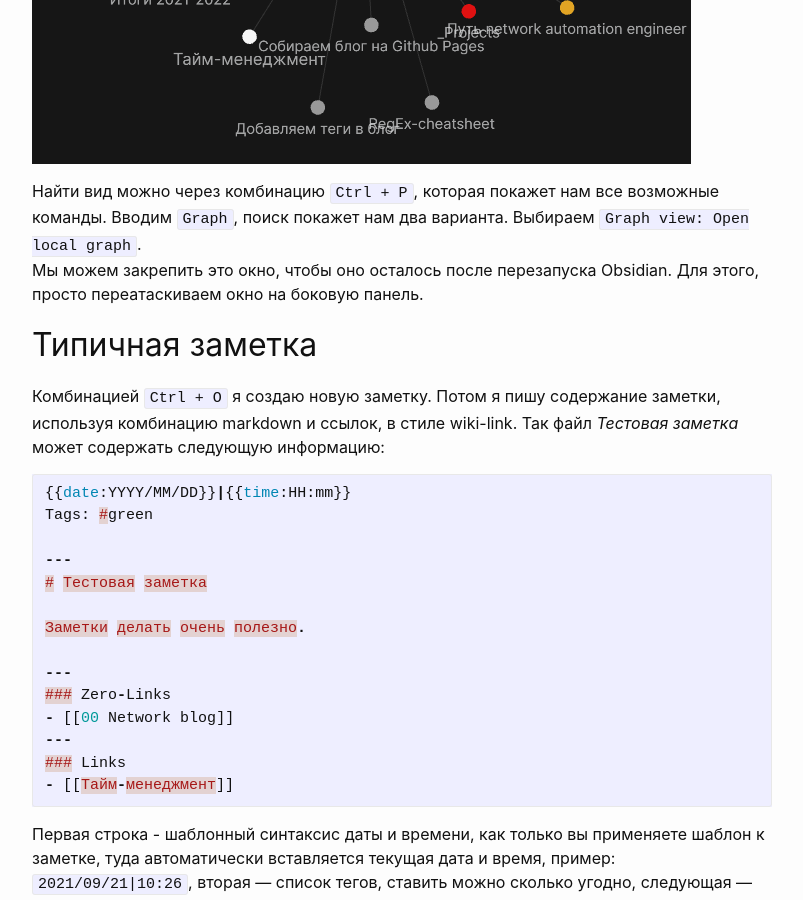
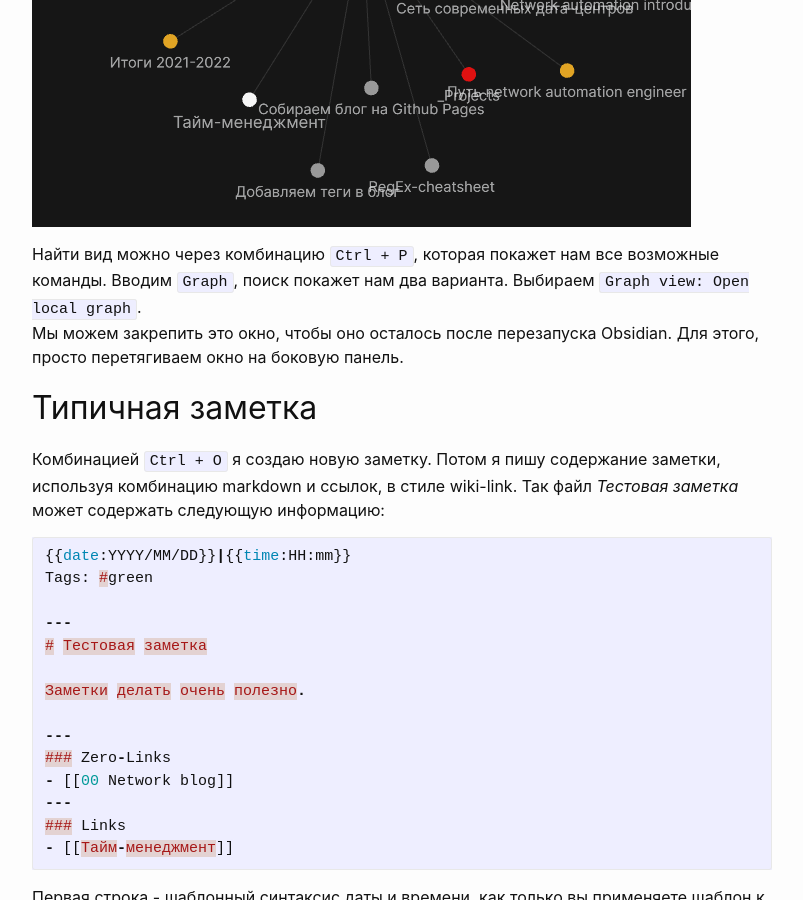
Before and after one commit to woohung/woohung.github.io, a Jekyll site: the page built from _posts/2022-02-01-Тайм-Менеджмент-ч2-Цеттелькастен.md, in a window 1280 px wide and 900 px high, scrolled down 6020 px. Shown: the whole window, without its empty margins (238-1041 px from the left). Built offline with Jekyll 4.4.1, drawn with Linux system fonts in a browser that asks for light colours; some of the changed text lies outside the part shown.

Commit message:
Update 2022-02-01-Тайм-Менеджмент-ч2-Цеттелькастен.md

```diff
--- a/_posts/2022-02-01-Тайм-Менеджмент-ч2-Цеттелькастен.md
+++ b/_posts/2022-02-01-Тайм-Менеджмент-ч2-Цеттелькастен.md
@@ -121,7 +123,7 @@ Obsidian — бимодальный. Это означает, что пока в
 <img src="https://woohung.github.io/assets/images/graph_net_blog.png">
 
 Найти вид можно через комбинацию `Ctrl + P`, которая покажет нам все возможные команды. Вводим `Graph`, поиск покажет нам два варианта. Выбираем `Graph view: Open local graph`.
-Мы можем закрепить это окно, чтобы оно осталось после перезапуска Obsidian. Для этого, просто переатаскиваем окно на боковую панель.
+Мы можем закрепить это окно, чтобы оно осталось после перезапуска Obsidian. Для этого, просто перетягиваем окно на боковую панель.
 
 ## <a name='tipical'></a>Типичная заметка
 Комбинацией `Ctrl + O` я создаю новую заметку. Потом я пишу содержание заметки, используя комбинацию markdown и ссылок, в стиле wiki-link. Так файл _Тестовая заметка_ может содержать следующую информацию:
```
Also changed, not shown: other parts of _posts/2022-02-01-Тайм-Менеджмент-ч2-Цеттелькастен.md (+2 -0 lines).
